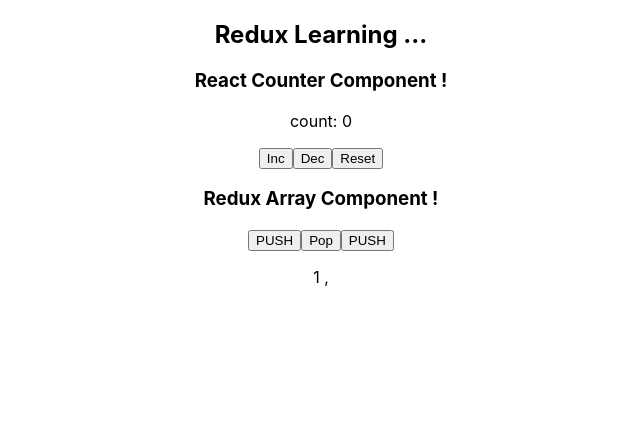
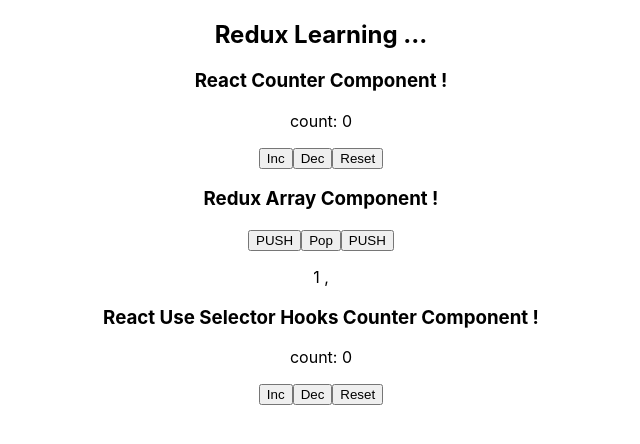
Before and after one commit to mkandanmk7/React-redux, a React (Create React App) app: page / in a window 1280 px wide. Shown: the top 444 px of the page, without its empty margins (319-959 px from the left). Built offline with nearby package versions, Linux system fonts and the light colour scheme.

Commit message:
React-redux connect()

```diff
--- a/src/App.js
+++ b/src/App.js
@@ -3,6 +3,7 @@ import { Provider } from "react-redux";
 import ReduxCounter from "./Components/Redux/ReduxCounter";
 import ReduxArray from "./Components/Redux/ReduxArray";
 import { store } from "../src/Components/store";
+import UseReduce from "./Components/useSelector";
 // import { Counter } from "./Components/Counter";
 // import Name from "./Components/Name";
 // import store from "./Components/store";
@@ -19,6 +20,7 @@ function App() {
       <Name /> */}
         <ReduxCounter />
         <ReduxArray />
+        <UseReduce />
       </div>
     </Provider>
   );
--- a/src/Components/Redux/ReduxArray.js
+++ b/src/Components/Redux/ReduxArray.js
@@ -12,7 +12,7 @@ function ReduxArray(props) {
       <button onClick={() => props.dispatch({ type: Empty })}>PUSH</button>
       <p>
         {props.number.map((num) => {
-          return <span key={num}>{num} ,</span>;
+          return <span key={num}>{num} , </span>;
         })}
       </p>
       {/* <ul>
--- /dev/null
+++ b/src/Components/useSelector.js
@@ -0,0 +1,55 @@
+import React from "react";
+import { useSelector, useDispatch } from "react-redux";
+import { Dec, Inc, Reset } from "./store";
+
+// React-redux operations:
+
+function UseReduce() {
+  // no need props here
+  const count = useSelector(({ countReducer }) => countReducer.count);
+  //   const numbers = useSelector(({ arrayReducer }) => arrayReducer.number);
+
+  const dispatch = useDispatch();
+  console.log(count);
+  //   console.log(numbers);
+
+  //operations:
+
+  const inc = () => dispatch({ type: Inc });
+  const dec = () => dispatch({ type: Dec });
+  const reset = () => dispatch({ type: Reset });
+
+  return (
+    <div>
+      <h3>
+        React <b>Use Selector Hooks</b> Counter Component !
+      </h3>
+      <p>count: {count}</p>
+      <button onClick={inc}>Inc</button>
+      <button onClick={dec}>Dec</button>
+      <button onClick={reset}>Reset</button>
+    </div>
+  );
+}
+
+// no need here in useSelector Use dispatch hooks:
+
+// mapping state [ stored in  (store)] to ReduxCounter comp's props...
+// const mapStateToProps = ({ countReducer }) => {
+//   // console.log(state);
+//   return countReducer;
+// };
+
+// const mapDispatchToProps = (dispatch) => {
+//   return {
+//     inc: () => dispatch({ type: Inc }),
+//     dec: () => dispatch({ type: Dec }),
+//     reset: () => dispatch({ type: Reset }),
+//   };
+// };
+
+// const mapDispatchToProps = () => {};
+
+export default UseReduce;
+
+//connect(two params functions) (mapStateToprops) (mapDispatchToProps)
```
Also changed, not shown: 1 other file (tests, documents, lock files or other folders).
